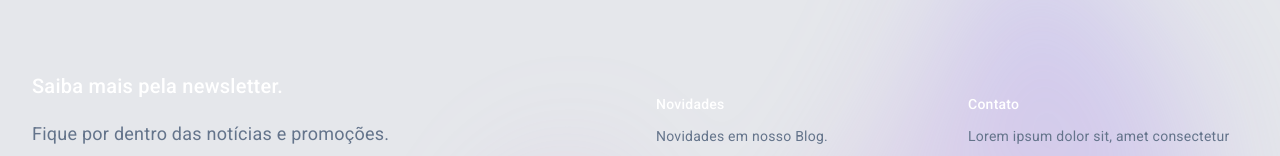
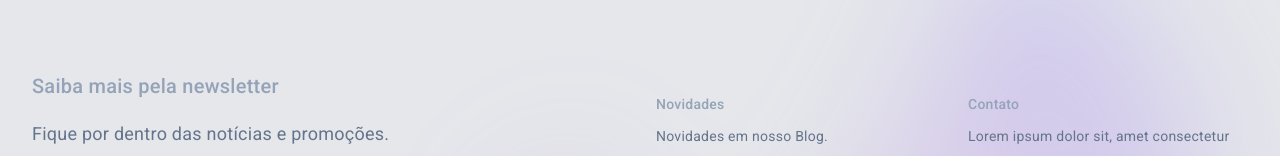
Before and after one commit to reotsugua/angular-shopListify, an Angular app in the folder shoplistify/: page / in a window 1280 px wide. Shown: the part 902-1058 px from the top of the page. Built offline with nearby package versions, Linux system fonts and the light colour scheme; no server answers.

Commit message:
ajustes em cores da fonte do footer

```diff
--- a/shoplistify/src/app/app.component.html
+++ b/shoplistify/src/app/app.component.html
@@ -39,7 +39,7 @@
     <div class="mx-auto max-w-7xl px-6 lg:px-8">
         <div class="mx-auto grid max-w-2xl grid-cols-1 gap-x-8 gap-y-16 lg:max-w-none lg:grid-cols-2">
             <div class="max-w-xl lg:max-w-lg">
-                <h2 class="text-3xl font-bold tracking-tight text-white sm:text-4xl text-slate-500">Saiba mais pela newsletter.</h2>
+                <h2 class="text-3xl font-bold tracking-tight sm:text-4xl text-slate-400">Saiba mais pela newsletter</h2>
                 <p class="mt-4 text-lg leading-8 text-slate-500">Fique por dentro das notícias e promoções.</p>
                 <div class="mt-6 flex max-w-md gap-x-4 bg-white rounded-md">
                     <label for="email-address" class="sr-only text-slate-500">Digite o seu E-mail</label>
@@ -52,11 +52,11 @@
             </div>
             <dl class="grid grid-cols-1 gap-x-8 gap-y-10 sm:grid-cols-2 lg:pt-2">
                 <div class="flex flex-col items-start">
-                    <dt class="mt-4 font-medium text-white text-slate-500">Novidades</dt>
+                    <dt class="mt-4 font-medium text-slate-400">Novidades</dt>
                     <dd class="mt-2 leading-7 text-gray-400 text-slate-500">Novidades em nosso Blog.</dd>
                 </div>
                 <div class="flex flex-col items-start">
-                    <dt class="mt-4 font-medium text-white text-slate-500">Contato</dt>
+                    <dt class="mt-4 font-medium text-slate-400">Contato</dt>
                     <dd class="mt-2 leading-7 text-gray-400 text-slate-500">Lorem ipsum dolor sit, amet consectetur adipisicing elit.
                         Quas placeat, itaque tempore officia tempora </dd>
                 </div>
```
